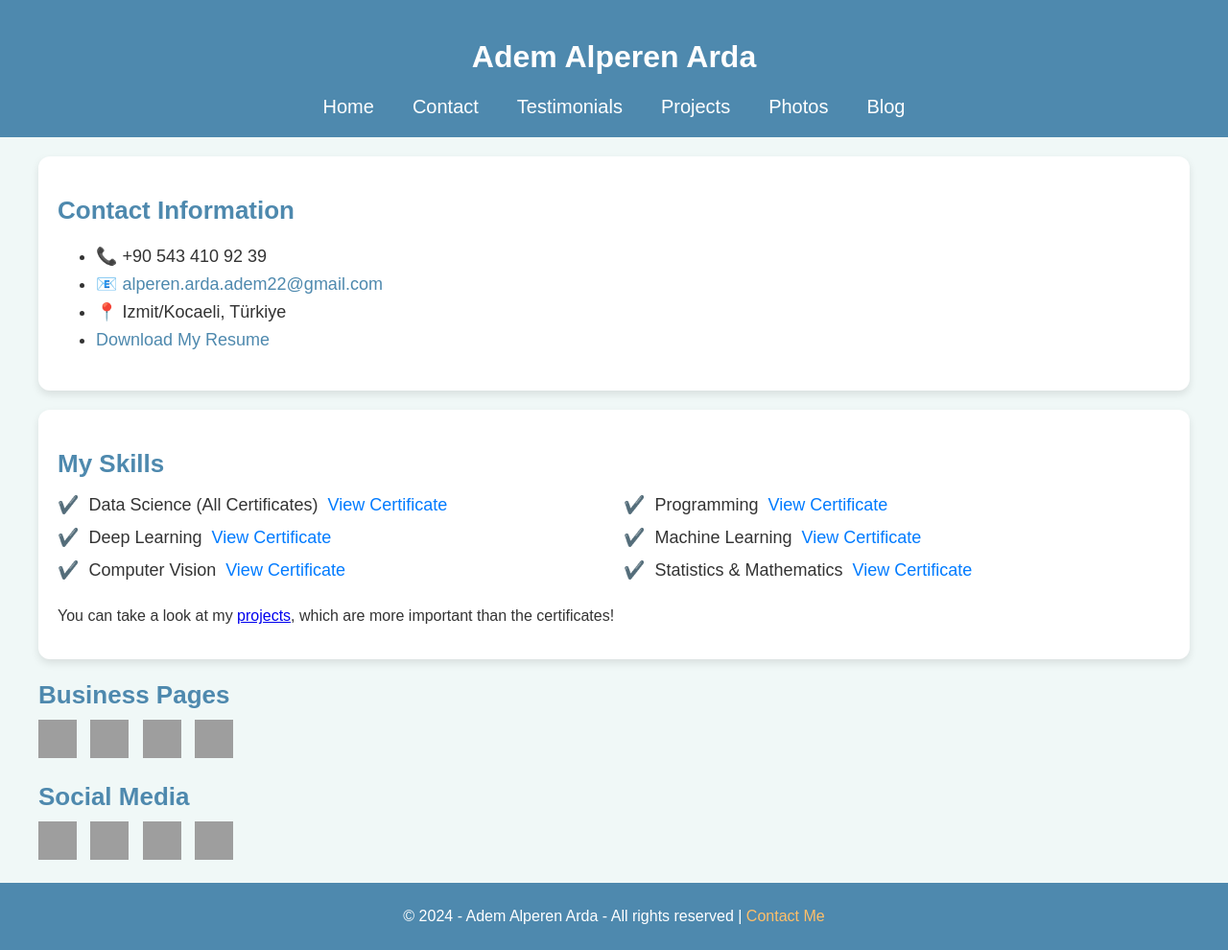
After one commit to anonymo2239/My-Website, a Django app: template my_website/templates/contact.html in a window 1280 px wide. The commit adds this page. Shown: the whole page at 96% size. Run offline with Django 5.2, Linux system fonts and the light colour scheme; the template is opened without the code that fills it, so the values that code supplies are empty; grey boxes are pictures that could not be loaded.

Commit message:
added contact

```diff
--- /dev/null
+++ b/my_website/templates/contact.html
@@ -0,0 +1,230 @@
+<!DOCTYPE html>
+<html lang="en">
+<head>
+    <meta charset="UTF-8">
+    <meta name="viewport" content="width=device-width, initial-scale=1.0">
+    <title>Adem Alperen Arda - Portfolio</title>
+    <style>
+        body {
+            font-family: 'Arial', sans-serif;
+            background-color: #f0f8f7;
+            margin: 0;
+            padding: 0;
+            color: #333;
+        }
+
+        header {
+            background-color: #4e89ae;
+            padding: 20px;
+            text-align: center;
+            color: white;
+        }
+
+        .container {
+            max-width: 1200px;
+            margin: 0 auto;
+            padding: 20px;
+        }
+
+        /* Contact Section */
+        .contact {
+            background-color: #fff;
+            box-shadow: 0 4px 8px rgba(0, 0, 0, 0.1);
+            padding: 20px;
+            border-radius: 12px;
+            margin-bottom: 20px;
+        }
+
+        .section-title {
+            font-size: 26px;
+            margin-bottom: 10px;
+            color: #4e89ae;
+        }
+
+        .contact-info {
+            font-size: 18px;
+            line-height: 1.6;
+        }
+
+        .contact-info div {
+            margin-bottom: 12px;
+        }
+
+        .contact-info a {
+            color: #4e89ae;
+            text-decoration: none;
+        }
+
+        .contact-info a:hover {
+            text-decoration: underline;
+        }
+
+        .skills {
+            background-color: #fff;
+            box-shadow: 0 4px 8px rgba(0, 0, 0, 0.1);
+            padding: 20px;
+            border-radius: 12px;
+        }
+
+        .skills ul {
+            list-style-type: none;
+            padding: 0;
+            display: flex;
+            flex-wrap: wrap;
+            justify-content: space-between;
+        }
+
+        .skills ul li {
+            font-size: 18px;
+            margin-bottom: 12px;
+            display: flex;
+            align-items: center;
+            width: calc(50% - 10px);
+        }
+
+        .skills ul li::before {
+            content: '✔️';
+            margin-right: 10px;
+            color: #4e89ae;
+        }
+
+        .skills ul li a {
+            margin-left: 10px;
+            color: #007BFF;
+            text-decoration: none;
+        }
+
+        .skills ul li a:hover {
+            text-decoration: underline;
+        }
+
+        .social-media img, .business-pages img {
+            margin-right: 10px;
+            width: 40px;
+            height: 40px;
+        }
+
+        .social-media a, .business-pages a {
+            text-decoration: none;
+        }
+
+        footer {
+            background-color: #4e89ae;
+            color: white;
+            text-align: center;
+            padding: 10px 0;
+        }
+
+        footer a {
+            color: #ffbf69;
+            text-decoration: none;
+        }
+
+        footer a:hover {
+            text-decoration: underline;
+        }
+
+        nav {
+            display: flex;
+            justify-content: center;
+            gap: 40px;
+        }
+
+        nav a {
+            color: white;
+            text-decoration: none;
+            font-size: 20px;
+            transition: color 0.3s ease;
+        }
+
+        nav a:hover {
+            color: #ee6c4d;
+        }
+    </style>
+</head>
+<body>
+
+    <header>
+        <h1>Adem Alperen Arda</h1>
+        <nav>
+            <a href="#">Home</a>
+            <a href="#">Contact</a>
+            <a href="#">Testimonials</a>
+            <a href="#">Projects</a>
+            <a href="#">Photos</a>
+            <a href="#">Blog</a>
+        </nav>
+    </header>
+
+    <div class="container">
+        <!-- Contact Section -->
+        <div class="contact">
+            <h2 class="section-title">Contact Information</h2>
+            <ul class="contact-info">
+                <li>📞 +90 543 410 92 39</li>
+                <li>📧 <a href="mailto:alperen.arda.adem22@gmail.com?subject=Hello%20World&body=I%20just%20wanted%20to%20say%20hi!">alperen.arda.adem22@gmail.com</a></li>
+                <li>📍 Izmit/Kocaeli, Türkiye</li>
+                <li><a href="#">Download My Resume</a></li>
+            </ul>
+        </div>
+
+        <!-- Skills Section -->
+        <div class="skills">
+            <h2 class="section-title">My Skills</h2>
+            <ul>
+                <li>Data Science (All Certificates) <a href="link_to_certificate_1" target="_blank">View Certificate</a></li>
+                <li>Programming <a href="link_to_certificate_2" target="_blank">View Certificate</a></li>
+                <li>Deep Learning <a href="link_to_certificate_3" target="_blank">View Certificate</a></li>
+                <li>Machine Learning <a href="link_to_certificate_6" target="_blank">View Certificate</a></li>
+                <li>Computer Vision <a href="link_to_certificate_5" target="_blank">View Certificate</a></li>
+                <li>Statistics & Mathematics <a href="link_to_certificate_4" target="_blank">View Certificate</a></li>
+            </ul>
+            <p>You can take a look at my <a href="link_to_your_projects">projects</a>, which are more important than the certificates!</p>
+        </div>
+
+        <!-- Business Pages Section -->
+        <div class="business-pages">
+            <h2 class="section-title">Business Pages</h2>
+            <div>
+                <a href="https://www.linkedin.com/in/adem-alperen-arda-6b9879258/" target="_blank">
+                    <img src="C:\Users\Alperen Arda\OneDrive\Desktop\GitHub\My-Website\my_website\images\linkedin.png" alt="Linkedin">
+                </a>
+                <a href="https://github.com/anonymo2239" target="_blank">
+                    <img src="C:\Users\Alperen Arda\OneDrive\Desktop\GitHub\My-Website\my_website\images\github-logo.png" alt="GitHub">
+                </a>
+                <a href="https://www.kaggle.com/alperenarda" target="_blank">
+                    <img src="C:\Users\Alperen Arda\OneDrive\Desktop\GitHub\My-Website\my_website\images\kaggle2.png" alt="Kaggle">
+                </a>
+                <a href="https://stackoverflow.com/users/22456659/alperen-arda" target="_blank">
+                    <img src="C:\Users\Alperen Arda\OneDrive\Desktop\GitHub\My-Website\my_website\images\stack.png" alt="Stack">
+                </a>
+            </div>
+        </div>
+
+        <!-- Social Media Section -->
+        <div class="social-media">
+            <h2 class="section-title">Social Media</h2>
+            <div>
+                <a href="https://www.instagram.com/aalperen.arda/" target="_blank">
+                    <img src="C:\Users\Alperen Arda\OneDrive\Desktop\GitHub\My-Website\my_website\images\1instagram2.png" alt="Instagram">
+                </a>
+                <a href="https://www.youtube.com/@pncchannel2239?sub_confirmation=1" target="_blank">
+                    <img src="C:\Users\Alperen Arda\OneDrive\Desktop\GitHub\My-Website\my_website\images\2youtube.png" alt="YouTube">
+                </a>
+                <a href="https://x.com/aalperenarda" target="_blank">
+                    <img src="C:\Users\Alperen Arda\OneDrive\Desktop\GitHub\My-Website\my_website\images\4twitter.png" alt="Twitter">
+                </a>
+                <a href="https://www.facebook.com/alperen.arda.9?locale=tr_TR" target="_blank">
+                    <img src="C:\Users\Alperen Arda\OneDrive\Desktop\GitHub\My-Website\my_website\images\3facebook.png" alt="Facebook">
+                </a>
+            </div>
+        </div>
+
+    </div>
+
+    <footer>
+        <p>© 2024 - Adem Alperen Arda - All rights reserved | <a href="mailto:alperen.arda.adem22@gmail.com?subject=Portfolio%20Contact&body=Hello%20Adem%2C%20">Contact Me</a></p>
+    </footer>
+
+</body>
+</html>
```
Also changed, not shown: my_website/templates/base.html (+18 -11 lines), my_website/images/1instagram2.png (added), my_website/images/2youtube.png (added), my_website/images/3facebook.png (added), my_website/images/4twitter.png (added), my_website/images/5discord.png (added), my_website/images/6pinterest.png (added), my_website/images/7play.png (added), my_website/images/8steam.png (added), my_website/images/9domain.png (added), my_website/images/github-logo.png (added), my_website/images/kaggle2.png (added), my_website/images/linkedin.png (added), my_website/images/stack.png (added), 4 more files.
